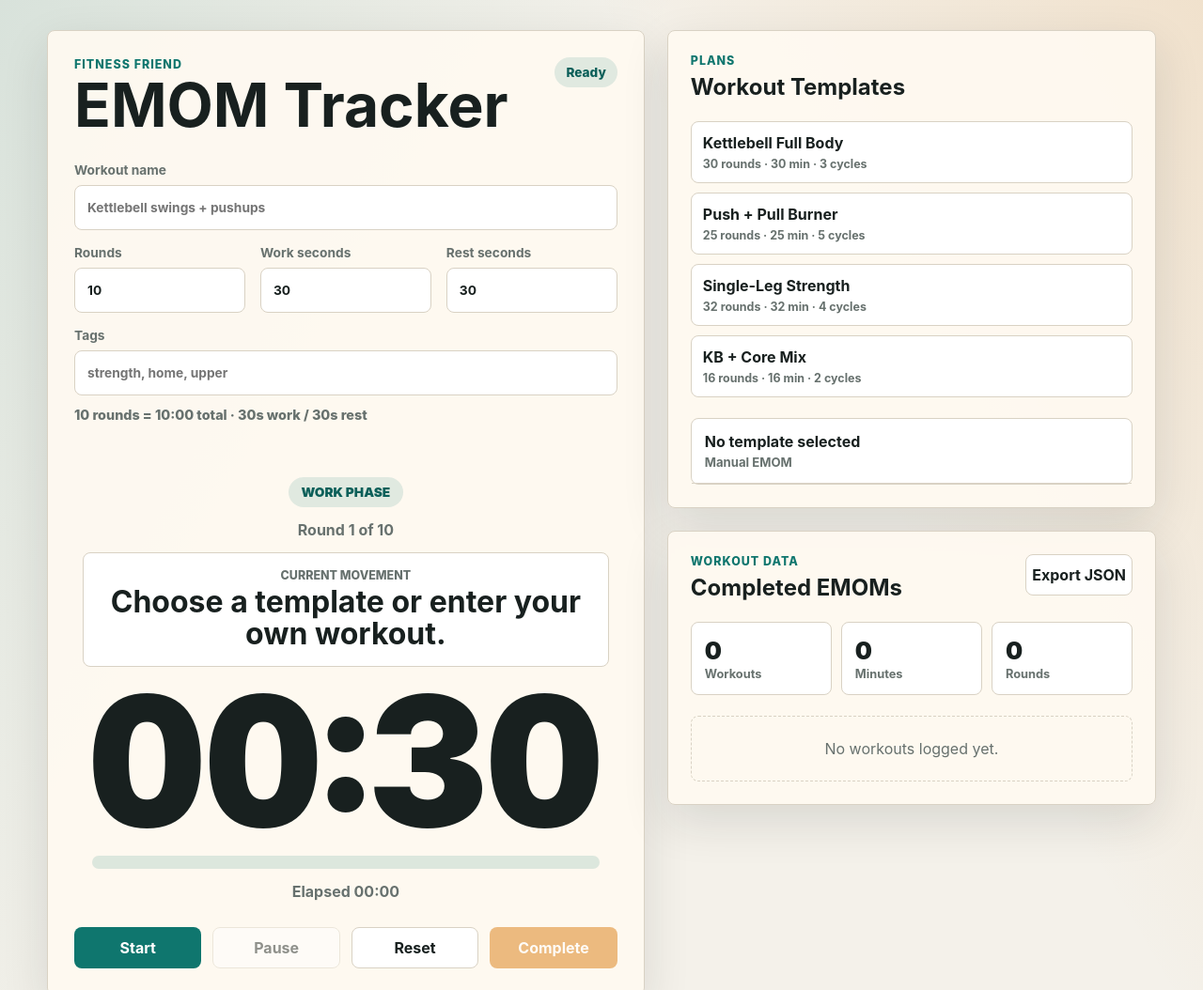
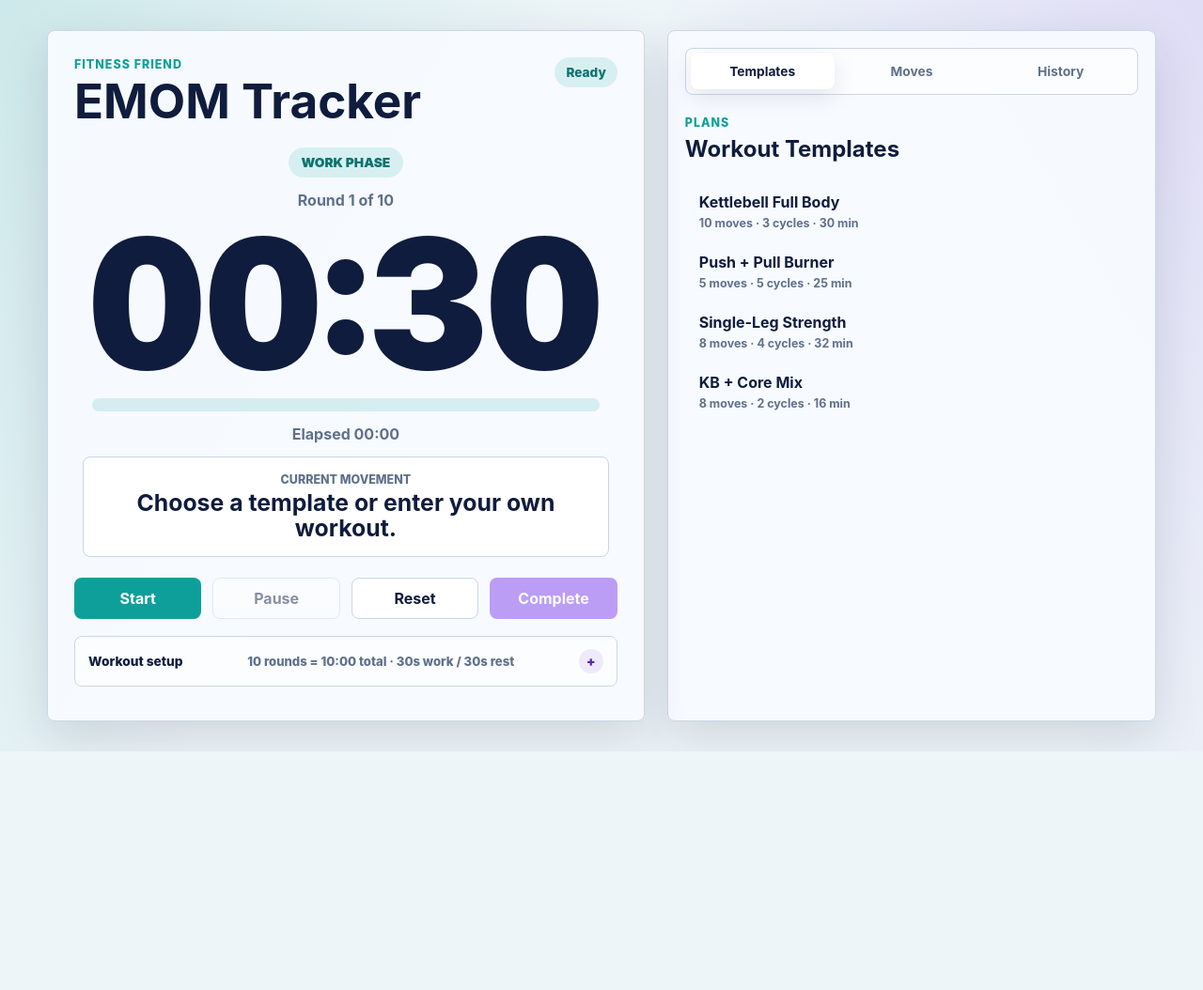
Before and after one commit to zpencerguy/fitness-friend, a website with bundled scripts: page index.html in a window 1280 px wide. Shown: the top 1054 px of the page at 94% size. After the commit the page ends 800 px from the top, so only its background shows below. Built offline with nearby package versions, Linux system fonts and the light colour scheme.

Commit message:
Refine EMOM tracker UI

```diff
--- a/app.js
+++ b/app.js
@@ -33,7 +33,10 @@ const elements = {
   pauseButton: document.querySelector("#pause-button"),
   resetButton: document.querySelector("#reset-button"),
   completeButton: document.querySelector("#complete-button"),
+  setupDetails: document.querySelector("#setup-details"),
   exportButton: document.querySelector("#export-button"),
+  tabButtons: document.querySelectorAll("[data-tab]"),
+  tabPanels: document.querySelectorAll("[data-tab-panel]"),
   templateList: document.querySelector("#template-list"),
   scheduleTitle: document.querySelector("#schedule-title"),
   scheduleSummary: document.querySelector("#schedule-summary"),
@@ -141,11 +144,25 @@ function getFormValues() {
     rounds: normalizeRounds(elements.rounds.value),
     workSeconds,
     restSeconds,
-    tags: elements.tags.value
+  tags: elements.tags.value
       .split(",")
       .map((tag) => tag.trim())
       .filter(Boolean),
   };
+}
+
+function switchTab(tabName) {
+  elements.tabButtons.forEach((button) => {
+    const isActive = button.dataset.tab === tabName;
+    button.classList.toggle("is-active", isActive);
+    button.setAttribute("aria-selected", String(isActive));
+  });
+
+  elements.tabPanels.forEach((panel) => {
+    const isActive = panel.dataset.tabPanel === tabName;
+    panel.classList.toggle("is-active", isActive);
+    panel.hidden = !isActive;
+  });
 }
 
 function getElapsedMs(now = Date.now()) {
@@ -187,6 +204,7 @@ function updateDisplay() {
   elements.elapsedTime.textContent = `Elapsed ${formatClock(elapsedSeconds)}`;
   elements.progressFill.style.width = `${Math.min(100, snapshot.progress * 100)}%`;
   document.body.classList.toggle("rest-mode", snapshot.isRest && state.status !== "complete");
+  updateScheduleHighlight(snapshot);
 
   if (snapshot.elapsedMs >= snapshot.totalMs && state.status === "running" && !state.isCompleting) {
     completeWorkout();
@@ -212,7 +230,10 @@ function setStatus(status) {
 
 function startTimer() {
   validateIntervalInputs();
-  if (!elements.form.reportValidity()) return;
+  if (!elements.form.reportValidity()) {
+    elements.setupDetails.open = true;
+    return;
+  }
 
   if (state.status === "paused") {
     state.pausedMs += Date.now() - state.pausedAt;
@@ -225,6 +246,7 @@ function startTimer() {
 
   clearInterval(state.intervalId);
   state.intervalId = setInterval(updateDisplay, 250);
+  elements.setupDetails.open = false;
   setStatus("running");
   updateDisplay();
 }
@@ -312,7 +334,7 @@ function renderTemplates() {
         <button class="template-button${activeClass}" type="button" data-template-id="${template.id}">
           <span>
             <strong>${escapeHtml(template.name)}</strong>
-            <small>${rounds} rounds · ${minutes} min · ${template.cycles} cycles</small>
+            <small>${template.movements.length} moves · ${template.cycles} cycles · ${minutes} min</small>
           </span>
         </button>
       `;
@@ -332,9 +354,11 @@ function selectTemplate(templateId) {
   elements.workSeconds.value = DEFAULT_WORK_SECONDS;
   elements.restSeconds.value = DEFAULT_REST_SECONDS;
   elements.tags.value = template.tags.join(", ");
+  elements.setupDetails.open = false;
 
   renderTemplates();
   renderSchedule();
+  switchTab("moves");
   updateDisplay();
 }
 
@@ -350,18 +374,34 @@ function renderSchedule() {
   const { workSeconds, restSeconds } = getFormValues();
 
   elements.scheduleTitle.textContent = state.selectedTemplate.name;
-  elements.scheduleSummary.textContent = `${state.activePlan.length} rounds · ${totalMinutes} min · ${workSeconds}s work / ${restSeconds}s rest`;
-  elements.scheduleList.innerHTML = state.activePlan
+  elements.scheduleSummary.textContent = `${state.selectedTemplate.movements.length} distinct moves · ${state.selectedTemplate.cycles} cycles · ${totalMinutes} min · ${workSeconds}s/${restSeconds}s`;
+  elements.scheduleList.innerHTML = state.selectedTemplate.movements
     .map(
       (movement, index) => `
-        <li>
+        <li data-movement-index="${index + 1}">
           <span>${index + 1}</span>
           <strong>${escapeHtml(movement.move)}</strong>
-          <small>${escapeHtml(movement.target)} · cycle ${movement.cycle}</small>
+          <small>${escapeHtml(movement.target)}</small>
         </li>
       `,
     )
     .join("");
+  updateScheduleHighlight(getTimerSnapshot());
+}
+
+function updateScheduleHighlight(snapshot) {
+  const activeMovement = getActiveMovement(snapshot);
+  const upcomingMovement = snapshot.isRest ? state.activePlan[snapshot.currentRound] ?? null : null;
+
+  elements.scheduleList.querySelectorAll("[data-movement-index]").forEach((item) => {
+    item.classList.toggle("is-active", Boolean(activeMovement && !snapshot.isRest && item.dataset.movementIndex === String(activeMovement.movementIndex)));
+    item.classList.toggle("is-upcoming", Boolean(upcomingMovement && item.dataset.movementIndex === String(upcomingMovement.movementIndex)));
+  });
+
+  if (!state.selectedTemplate || !activeMovement) return;
+
+  const phaseText = snapshot.isRest ? `next: move ${upcomingMovement?.movementIndex ?? activeMovement.movementIndex}` : `active: move ${activeMovement.movementIndex}`;
+  elements.scheduleSummary.textContent = `${state.selectedTemplate.movements.length} distinct moves · cycle ${activeMovement.cycle} of ${state.selectedTemplate.cycles} · ${phaseText}`;
 }
 
 function renderWorkout(workout) {
@@ -453,6 +493,9 @@ elements.restSeconds.addEventListener("input", () => {
   updateDisplay();
   renderSchedule();
 });
+elements.tabButtons.forEach((button) => {
+  button.addEventListener("click", () => switchTab(button.dataset.tab));
+});
 elements.templateList.addEventListener("click", (event) => {
   const button = event.target.closest("[data-template-id]");
 
--- a/index.html
+++ b/index.html
@@ -16,6 +16,33 @@
           </div>
           <div class="status-pill" id="timer-state">Ready</div>
         </div>
+
+        <div class="timer-face" aria-live="polite">
+          <div class="phase-badge" id="phase-label">Work phase</div>
+          <p class="timer-label" id="round-label">Round 1 of 10</p>
+          <div class="time-left" id="time-left">01:00</div>
+          <div class="progress-track">
+            <div class="progress-fill" id="progress-fill"></div>
+          </div>
+          <p class="elapsed" id="elapsed-time">Elapsed 00:00</p>
+          <div class="movement-card" id="movement-card">
+            <p id="movement-kicker">Current movement</p>
+            <strong id="movement-label">Choose a template or enter your own workout.</strong>
+          </div>
+        </div>
+
+        <div class="actions">
+          <button class="primary" id="start-button" type="button">Start</button>
+          <button id="pause-button" type="button" disabled>Pause</button>
+          <button id="reset-button" type="button">Reset</button>
+          <button class="complete" id="complete-button" type="button" disabled>Complete</button>
+        </div>
+
+        <details class="setup-details" id="setup-details">
+          <summary>
+            <span>Workout setup</span>
+            <strong id="planned-duration">10 rounds = 10:00 total · 30s work / 30s rest</strong>
+          </summary>
 
           <form id="workout-form" class="workout-form">
             <label>
@@ -41,33 +68,19 @@
                 <input id="tags" name="tags" type="text" placeholder="strength, home, upper">
               </label>
             </div>
-          <p class="planned-duration" id="planned-duration">10 rounds = 10:00 total · 30s work / 30s rest</p>
           </form>
-
-        <div class="timer-face" aria-live="polite">
-          <div class="phase-badge" id="phase-label">Work phase</div>
-          <p class="timer-label" id="round-label">Round 1 of 10</p>
-          <div class="movement-card" id="movement-card">
-            <p id="movement-kicker">Current movement</p>
-            <strong id="movement-label">Choose a template or enter your own workout.</strong>
-          </div>
-          <div class="time-left" id="time-left">01:00</div>
-          <div class="progress-track">
-            <div class="progress-fill" id="progress-fill"></div>
-          </div>
-          <p class="elapsed" id="elapsed-time">Elapsed 00:00</p>
-        </div>
-
-        <div class="actions">
-          <button class="primary" id="start-button" type="button">Start</button>
-          <button id="pause-button" type="button" disabled>Pause</button>
-          <button id="reset-button" type="button">Reset</button>
-          <button class="complete" id="complete-button" type="button" disabled>Complete</button>
-        </div>
+        </details>
       </section>
 
       <div class="side-rail">
-        <section class="templates-panel" aria-labelledby="templates-title">
+        <section class="workspace-panel" aria-label="Workout workspace">
+          <div class="workspace-tabs" role="tablist" aria-label="Workout workspace">
+            <button class="tab-button is-active" id="templates-tab-button" type="button" role="tab" aria-selected="true" aria-controls="templates-tab" data-tab="templates">Templates</button>
+            <button class="tab-button" id="moves-tab-button" type="button" role="tab" aria-selected="false" aria-controls="moves-tab" data-tab="moves">Moves</button>
+            <button class="tab-button" id="history-tab-button" type="button" role="tab" aria-selected="false" aria-controls="history-tab" data-tab="history">History</button>
+          </div>
+
+          <section class="tab-panel is-active" id="templates-tab" role="tabpanel" aria-labelledby="templates-tab-button" data-tab-panel="templates">
             <div class="panel-header">
               <div>
                 <p class="eyebrow">Plans</p>
@@ -76,17 +89,20 @@
             </div>
 
             <div class="template-list" id="template-list"></div>
+          </section>
 
-          <div class="schedule-panel" id="schedule-panel">
+          <section class="tab-panel" id="moves-tab" role="tabpanel" aria-labelledby="moves-tab-button" data-tab-panel="moves" hidden>
             <div class="schedule-header">
+              <div>
+                <p class="eyebrow">Selected workout</p>
                 <strong id="schedule-title">No template selected</strong>
+              </div>
               <span id="schedule-summary">Manual EMOM</span>
             </div>
             <ol class="schedule-list" id="schedule-list"></ol>
-          </div>
           </section>
 
-        <section class="history-panel" aria-labelledby="history-title">
+          <section class="tab-panel" id="history-tab" role="tabpanel" aria-labelledby="history-tab-button" data-tab-panel="history" hidden>
             <div class="history-header">
               <div>
                 <p class="eyebrow">Workout data</p>
@@ -114,6 +130,7 @@
               <p class="empty-state">No workouts logged yet.</p>
             </div>
           </section>
+        </section>
       </div>
     </main>
 
--- a/styles.css
+++ b/styles.css
@@ -1,18 +1,19 @@
 :root {
   color-scheme: light;
-  --bg: #f4f1ea;
-  --surface: #fffaf1;
+  --bg: #eef5f8;
+  --surface: #f8fbff;
   --surface-strong: #ffffff;
-  --ink: #18201f;
-  --muted: #67716e;
-  --line: #d9d2c4;
-  --primary: #0f766e;
-  --primary-dark: #0b5f59;
-  --accent: #d97706;
-  --rest: #2563eb;
-  --rest-dark: #1d4ed8;
+  --ink: #101c3d;
+  --muted: #60708c;
+  --line: #cad7e6;
+  --primary: #0f9f9a;
+  --primary-dark: #08736f;
+  --accent: #7c3aed;
+  --accent-dark: #5b21b6;
+  --rest: #312e81;
+  --rest-dark: #1e1b4b;
   --danger: #b91c1c;
-  --shadow: 0 18px 50px rgba(24, 32, 31, 0.12);
+  --shadow: 0 18px 50px rgba(16, 28, 61, 0.14);
 }
 
 * {
@@ -23,8 +24,8 @@ body {
   margin: 0;
   min-height: 100vh;
   background:
-    linear-gradient(120deg, rgba(15, 118, 110, 0.12), transparent 38%),
-    linear-gradient(240deg, rgba(217, 119, 6, 0.13), transparent 34%),
+    linear-gradient(120deg, rgba(15, 159, 154, 0.15), transparent 38%),
+    linear-gradient(240deg, rgba(124, 58, 237, 0.13), transparent 34%),
     var(--bg);
   color: var(--ink);
   font-family: Inter, ui-sans-serif, system-ui, -apple-system, BlinkMacSystemFont, "Segoe UI", sans-serif;
@@ -33,8 +34,8 @@ body {
 
 body.rest-mode {
   background:
-    linear-gradient(120deg, rgba(37, 99, 235, 0.16), transparent 38%),
-    linear-gradient(240deg, rgba(15, 118, 110, 0.11), transparent 34%),
+    linear-gradient(120deg, rgba(49, 46, 129, 0.16), transparent 38%),
+    linear-gradient(240deg, rgba(15, 159, 154, 0.12), transparent 34%),
     var(--bg);
 }
 
@@ -72,11 +73,10 @@ button:disabled {
 }
 
 .timer-panel,
-.history-panel,
-.templates-panel {
+.workspace-panel {
   border: 1px solid var(--line);
   border-radius: 8px;
-  background: rgba(255, 250, 241, 0.92);
+  background: rgba(248, 251, 255, 0.94);
   box-shadow: var(--shadow);
 }
 
@@ -84,7 +84,9 @@ button:disabled {
   display: flex;
   min-height: calc(100vh - 64px);
   flex-direction: column;
-  justify-content: space-between;
+  justify-content: flex-start;
+  position: sticky;
+  top: 24px;
   padding: 28px;
   transition:
     background 220ms ease,
@@ -93,21 +95,20 @@ button:disabled {
 }
 
 .rest-mode .timer-panel {
-  border-color: rgba(37, 99, 235, 0.32);
-  background: rgba(244, 248, 255, 0.94);
-  box-shadow: 0 18px 50px rgba(37, 99, 235, 0.16);
+  border-color: rgba(49, 46, 129, 0.34);
+  background: rgba(246, 247, 255, 0.95);
+  box-shadow: 0 18px 50px rgba(49, 46, 129, 0.17);
 }
 
 .side-rail {
   display: grid;
   align-self: start;
-  gap: 24px;
 }
 
-.history-panel,
-.templates-panel {
+.workspace-panel {
   align-self: start;
-  padding: 24px;
+  min-height: calc(100vh - 64px);
+  padding: 18px;
 }
 
 .brand-row,
@@ -117,6 +118,39 @@ button:disabled {
   align-items: flex-start;
   justify-content: space-between;
   gap: 16px;
+}
+
+.workspace-tabs {
+  display: grid;
+  grid-template-columns: repeat(3, 1fr);
+  gap: 6px;
+  border: 1px solid var(--line);
+  border-radius: 8px;
+  background: rgba(255, 255, 255, 0.66);
+  padding: 5px;
+}
+
+.tab-button {
+  min-height: 38px;
+  border: 0;
+  background: transparent;
+  color: var(--muted);
+  font-size: 0.86rem;
+}
+
+.tab-button.is-active {
+  background: var(--surface-strong);
+  color: var(--ink);
+  box-shadow: 0 8px 24px rgba(16, 28, 61, 0.1);
+}
+
+.tab-panel {
+  display: none;
+  padding-top: 22px;
+}
+
+.tab-panel.is-active {
+  display: block;
 }
 
 .eyebrow {
@@ -135,8 +169,8 @@ h2 {
 }
 
 h1 {
-  font-size: clamp(2.1rem, 5vw, 4.8rem);
-  line-height: 0.95;
+  font-size: clamp(1.9rem, 4vw, 3.6rem);
+  line-height: 1;
 }
 
 h2 {
@@ -145,28 +179,12 @@ h2 {
 
 .status-pill {
   border-radius: 999px;
-  background: rgba(15, 118, 110, 0.12);
+  background: rgba(15, 159, 154, 0.13);
   color: var(--primary-dark);
   padding: 8px 12px;
   font-size: 0.85rem;
   font-weight: 850;
   white-space: nowrap;
-}
-
-.workout-form {
-  display: grid;
-  gap: 16px;
-  margin: 30px 0;
-}
-
-.form-grid {
-  display: grid;
-  grid-template-columns: repeat(3, minmax(110px, 1fr));
-  gap: 16px;
-}
-
-.form-grid label:last-child {
-  grid-column: 1 / -1;
 }
 
 label {
@@ -175,13 +193,6 @@ label {
   color: var(--muted);
   font-size: 0.86rem;
   font-weight: 750;
-}
-
-.planned-duration {
-  margin: -4px 0 0;
-  color: var(--muted);
-  font-size: 0.9rem;
-  font-weight: 800;
 }
 
 input {
@@ -197,14 +208,14 @@ input {
 
 input:focus {
   border-color: var(--primary);
-  box-shadow: 0 0 0 4px rgba(15, 118, 110, 0.15);
+  box-shadow: 0 0 0 4px rgba(15, 159, 154, 0.16);
 }
 
 .timer-face {
   display: grid;
   justify-items: center;
   gap: 14px;
-  padding: 28px 0;
+  padding: 24px 0 22px;
   text-align: center;
 }
 
@@ -217,7 +228,7 @@ input:focus {
 
 .phase-badge {
   border-radius: 999px;
-  background: rgba(15, 118, 110, 0.12);
+  background: rgba(15, 159, 154, 0.13);
   color: var(--primary-dark);
   padding: 8px 14px;
   font-size: 0.86rem;
@@ -226,7 +237,7 @@ input:focus {
 }
 
 .rest-mode .phase-badge {
-  background: rgba(37, 99, 235, 0.14);
+  background: rgba(49, 46, 129, 0.13);
   color: var(--rest-dark);
 }
 
@@ -238,7 +249,7 @@ input:focus {
   display: grid;
   gap: 4px;
   width: min(560px, 100%);
-  min-height: 88px;
+  min-height: 74px;
   border: 1px solid var(--line);
   border-radius: 8px;
   background: var(--surface-strong);
@@ -259,12 +270,12 @@ input:focus {
 
 .movement-card strong {
   overflow-wrap: anywhere;
-  font-size: clamp(1.2rem, 3vw, 2rem);
+  font-size: clamp(1.05rem, 2.2vw, 1.55rem);
   line-height: 1.08;
 }
 
 .rest-mode .movement-card {
-  border-color: rgba(37, 99, 235, 0.26);
+  border-color: rgba(49, 46, 129, 0.28);
   background: rgba(255, 255, 255, 0.82);
 }
 
@@ -281,7 +292,7 @@ input:focus {
   width: min(540px, 100%);
   height: 14px;
   border-radius: 999px;
-  background: rgba(15, 118, 110, 0.14);
+  background: rgba(15, 159, 154, 0.14);
 }
 
 .progress-fill {
@@ -293,13 +304,86 @@ input:focus {
 }
 
 .rest-mode .progress-fill {
-  background: linear-gradient(90deg, var(--rest), var(--primary));
+  background: linear-gradient(90deg, var(--rest), var(--accent));
 }
 
 .actions {
   display: grid;
   grid-template-columns: repeat(4, minmax(0, 1fr));
   gap: 12px;
+}
+
+.setup-details {
+  margin-top: 18px;
+  border: 1px solid var(--line);
+  border-radius: 8px;
+  background: rgba(255, 255, 255, 0.62);
+}
+
+.setup-details summary {
+  display: flex;
+  align-items: center;
+  justify-content: space-between;
+  gap: 14px;
+  min-height: 52px;
+  padding: 0 14px;
+  color: var(--muted);
+  cursor: pointer;
+  font-size: 0.86rem;
+  font-weight: 850;
+  list-style: none;
+}
+
+.setup-details summary::-webkit-details-marker {
+  display: none;
+}
+
+.setup-details summary::after {
+  content: "+";
+  display: grid;
+  flex: 0 0 auto;
+  width: 26px;
+  height: 26px;
+  place-items: center;
+  border-radius: 999px;
+  background: rgba(124, 58, 237, 0.1);
+  color: var(--accent-dark);
+  font-weight: 900;
+}
+
+.setup-details[open] summary::after {
+  content: "-";
+}
+
+.setup-details summary span {
+  color: var(--ink);
+  white-space: nowrap;
+}
+
+.setup-details summary strong {
+  min-width: 0;
+  color: var(--muted);
+  font-size: 0.82rem;
+  font-weight: 850;
+  overflow-wrap: anywhere;
+  text-align: right;
+}
+
+.workout-form {
+  display: grid;
+  gap: 16px;
+  border-top: 1px solid var(--line);
+  padding: 16px;
+}
+
+.form-grid {
+  display: grid;
+  grid-template-columns: repeat(3, minmax(110px, 1fr));
+  gap: 16px;
+}
+
+.form-grid label:last-child {
+  grid-column: 1 / -1;
 }
 
 .primary,
@@ -322,16 +406,19 @@ input:focus {
 
 .template-list {
   display: grid;
-  gap: 10px;
+  gap: 4px;
   margin: 22px 0;
 }
 
 .template-button {
   display: flex;
-  min-height: 66px;
+  min-height: 58px;
   justify-content: flex-start;
-  border-color: var(--line);
-  padding: 12px;
+  border: 0;
+  border-left: 3px solid transparent;
+  border-radius: 0;
+  background: transparent;
+  padding: 10px 12px;
   text-align: left;
 }
 
@@ -352,21 +439,15 @@ input:focus {
 }
 
 .template-button.is-active {
-  border-color: rgba(15, 118, 110, 0.45);
-  background: rgba(15, 118, 110, 0.1);
-}
-
-.schedule-panel {
-  border: 1px solid var(--line);
-  border-radius: 8px;
-  background: var(--surface-strong);
+  border-left-color: var(--accent);
+  background: rgba(124, 58, 237, 0.1);
 }
 
 .schedule-header {
   display: grid;
   gap: 4px;
   border-bottom: 1px solid var(--line);
-  padding: 14px;
+  padding: 0 0 14px;
 }
 
 .schedule-header span {
@@ -377,8 +458,8 @@ input:focus {
 
 .schedule-list {
   display: grid;
-  max-height: 300px;
-  margin: 0;
+  max-height: calc(100vh - 250px);
+  margin: 14px 0 0;
   overflow: auto;
   padding: 0;
 }
@@ -387,8 +468,11 @@ input:focus {
   display: grid;
   grid-template-columns: 28px 1fr;
   gap: 2px 10px;
-  border-bottom: 1px solid rgba(217, 210, 196, 0.7);
+  border-bottom: 1px solid rgba(202, 215, 230, 0.7);
   padding: 10px 14px;
+  transition:
+    background 160ms ease,
+    border-color 160ms ease;
 }
 
 .schedule-list li:last-child {
@@ -402,10 +486,30 @@ input:focus {
   height: 28px;
   place-items: center;
   border-radius: 999px;
-  background: rgba(15, 118, 110, 0.12);
+  background: rgba(15, 159, 154, 0.13);
   color: var(--primary-dark);
   font-size: 0.78rem;
   font-weight: 900;
+}
+
+.schedule-list li.is-active {
+  border-color: rgba(15, 159, 154, 0.32);
+  background: rgba(15, 159, 154, 0.12);
+}
+
+.schedule-list li.is-active span {
+  background: var(--primary);
+  color: #ffffff;
+}
+
+.schedule-list li.is-upcoming {
+  border-color: rgba(124, 58, 237, 0.32);
+  background: rgba(124, 58, 237, 0.1);
+}
+
+.schedule-list li.is-upcoming span {
+  background: var(--accent);
+  color: #ffffff;
 }
 
 .schedule-list li strong,
@@ -482,8 +586,8 @@ input:focus {
 .history-meta span,
 .tag {
   border-radius: 999px;
-  background: rgba(217, 119, 6, 0.13);
-  color: #7c3d03;
+  background: rgba(124, 58, 237, 0.11);
+  color: var(--accent-dark);
   padding: 5px 9px;
   font-size: 0.78rem;
   font-weight: 800;
@@ -494,7 +598,7 @@ input:focus {
 }
 
 .tag {
-  background: rgba(15, 118, 110, 0.12);
+  background: rgba(15, 159, 154, 0.13);
   color: var(--primary-dark);
 }
 
@@ -514,6 +618,7 @@ input:focus {
 
   .timer-panel {
     min-height: auto;
+    position: static;
   }
 }
 
@@ -524,7 +629,7 @@ input:focus {
   }
 
   .timer-panel,
-  .history-panel {
+  .workspace-panel {
     padding: 18px;
   }
 
```
Also changed, not shown: README.md, docs/screenshot.png (added). Lines whose indentation alone changed are shown as unchanged.
